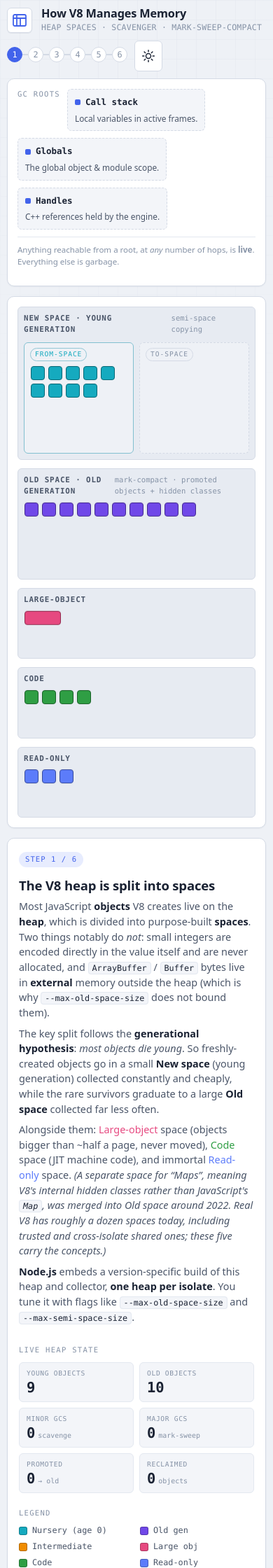
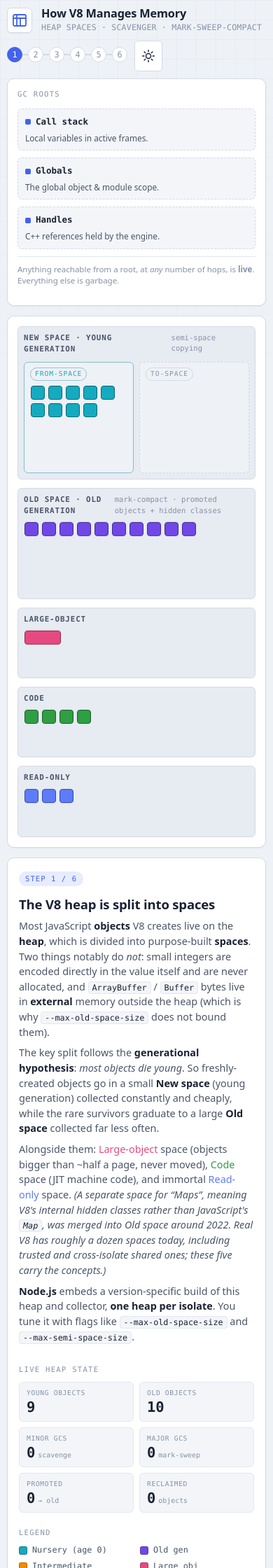
Before and after one commit to aallam/aallam.github.io, a Jekyll site: the page assets/files/v8-memory-and-the-node-event-loop/v8-memory.html, which Jekyll copies as it is, in a window 390 px wide. Shown: the top 2240 px of the page at 70% size. Built offline with Jekyll 4.4.1, drawn with Linux system fonts in a browser that asks for light colours.

Commit message:
fix(blog): stack V8 roots on mobile

```diff
--- a/assets/files/v8-memory-and-the-node-event-loop/v8-memory.html
+++ b/assets/files/v8-memory-and-the-node-event-loop/v8-memory.html
@@ -573,6 +573,8 @@
     .brand .glyph { inline-size: 36px; block-size: 36px; }
     .topbar nav { max-inline-size: calc(100% - 50px); overflow-x: auto; scrollbar-width: thin; }
     .tracker { min-inline-size: max-content; padding-block-end: 4px; }
+    .roots { flex-direction: column !important; flex-wrap: nowrap; }
+    .root-node { inline-size: 100%; }
     .heap-wrap, .heap { min-block-size: 760px; }
     .heap { grid-template-rows: auto; }
     .lower-row { grid-template-columns: 1fr; }
```
